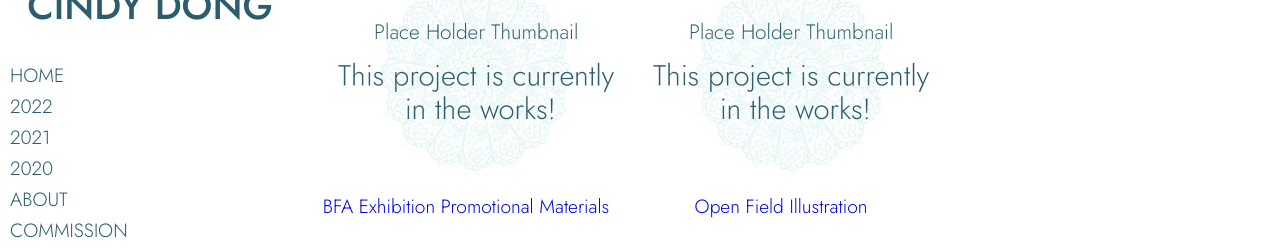
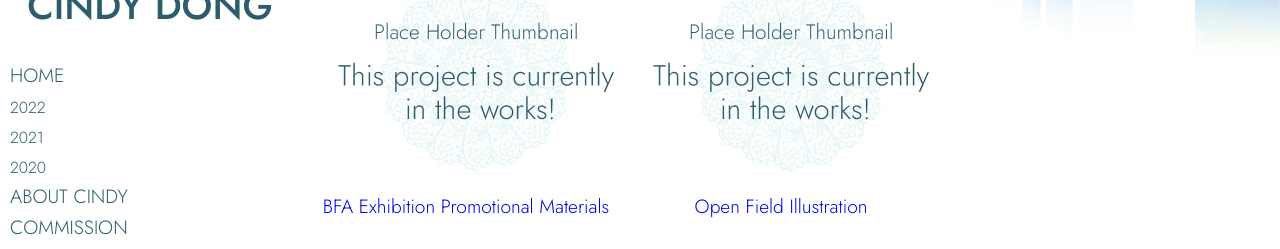
Before and after one commit to Cindaey/Cindaey.github.io, a plain HTML site: page index.html in a window 1280 px wide. Shown: the part 229-478 px from the top of the page. Drawn offline with Linux system fonts and the light colour scheme.

Commit message:
Add files via upload

```diff
--- a/index.html
+++ b/index.html
@@ -25,7 +25,7 @@
                         <li><a class="year2022_large" href="#2022" onfocus="openNav()"><span>2022</span></a></li>
                         <li><a class="year2021_large" href="#2021" onfocus="openNav()"><span>2021</span></a></li>
                         <li><a class="year2020_large" href="#2020" onfocus="openNav()"><span>2020</span></a></li>
-                        <li><a href="wportfolio.html" aria-current="false" onfocus="openNav()"><span>About</span></a></li>
+                        <li><a href="wportfolio.html" aria-current="false" onfocus="openNav()"><span>About Cindy</span></a></li>
                         <li><a href="wportfolio.html" aria-current="false" onfocus="openNav()"><span>Commission</span></a></li>
                         <li><a href="motion.html" aria-current="false" onfocus="openNav()"><span>Resume</span></a></li>
                         <li><a href="motion.html" aria-current="false" onfocus="openNav()"><span>Contact</span></a></li>
@@ -39,7 +39,7 @@
                         <li><a class="year2022_large" href="#2022" aria-current="false"><span>2022</span></a></li>
                         <li><a class="year2021_large" href="#2021" aria-current="false"><span>2021</span></a></li>
                         <li><a class="year2020_large" href="#2020" aria-current="false"><span>2020</span></a></li>
-                        <li><a href="wportfolio.html" aria-current="false"><span>About</span></a></li>
+                        <li><a href="wportfolio.html" aria-current="false"><span>About Cindy</span></a></li>
                         <li><a href="wportfolio.html" aria-current="false"><span>Commission</span></a></li>
                         <li><a href="motion.html" aria-current="false"><span>Resume</span></a></li>
                         <li><a href="motion.html" aria-current="false"><span>Contact</span></a></li>
--- a/styles.css
+++ b/styles.css
@@ -8,7 +8,14 @@ html{
   font-family: 'jost', sans-serif;
   font-weight: 300;
   color:#2C5D6D;
-
+  background-image: url(website_asset/cd_bg.png);
+  background-repeat: no-repeat;
+  background-attachment:fixed;
+  background-position:top;
+  -moz-background-size: cover;
+  -webkit-background-size: cover;
+  -o-background-size: cover;
+  background-size:contain;
 
 }
 h1, h2{
@@ -102,7 +109,7 @@ clear: both;
   position: static;
   width: 45%;
 }
-#year2022, #year2022_large, #year2021, #year2021_large, #year2020, #year2020_large{
+.year2022, .year2022_large, .year2021, .year2021_large, .year2020, .year2020_large{
   font-size:1rem;
 }
 .closeBtn{
```
Also changed, not shown: nationalpark.html (+2 -2 lines).
